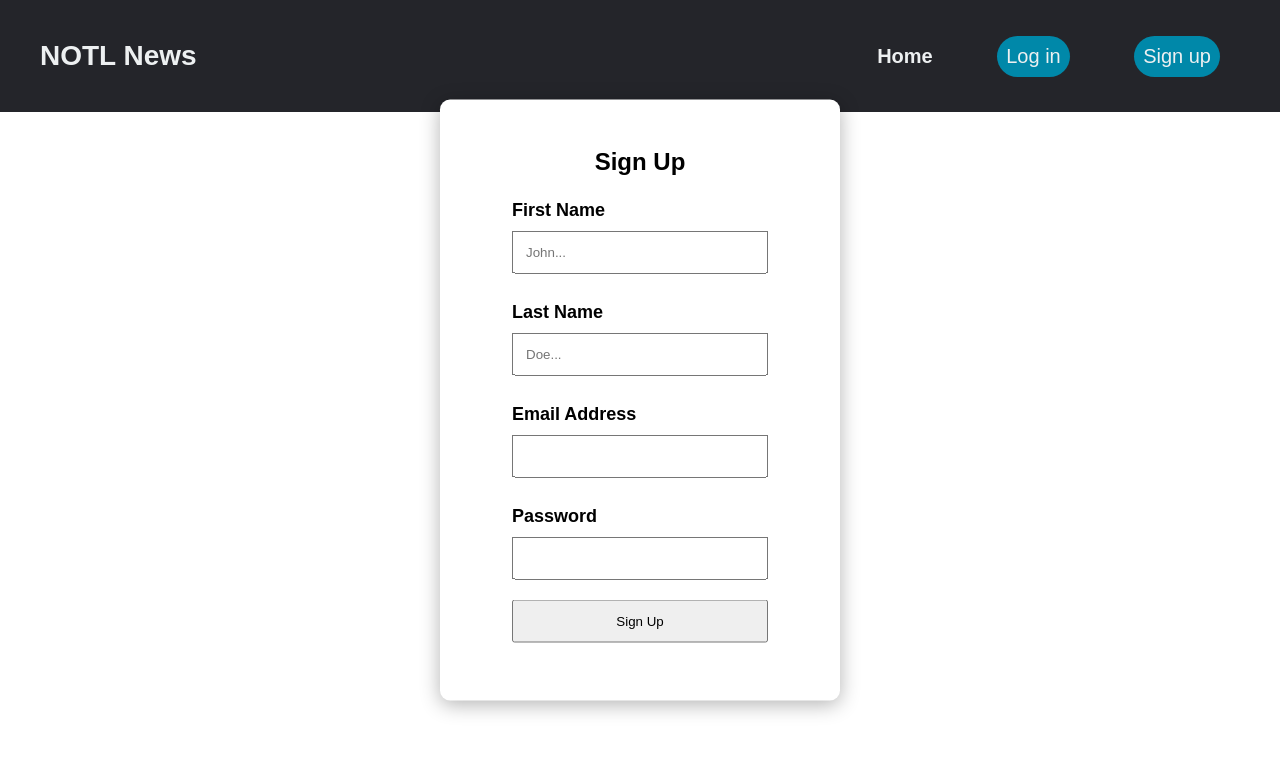
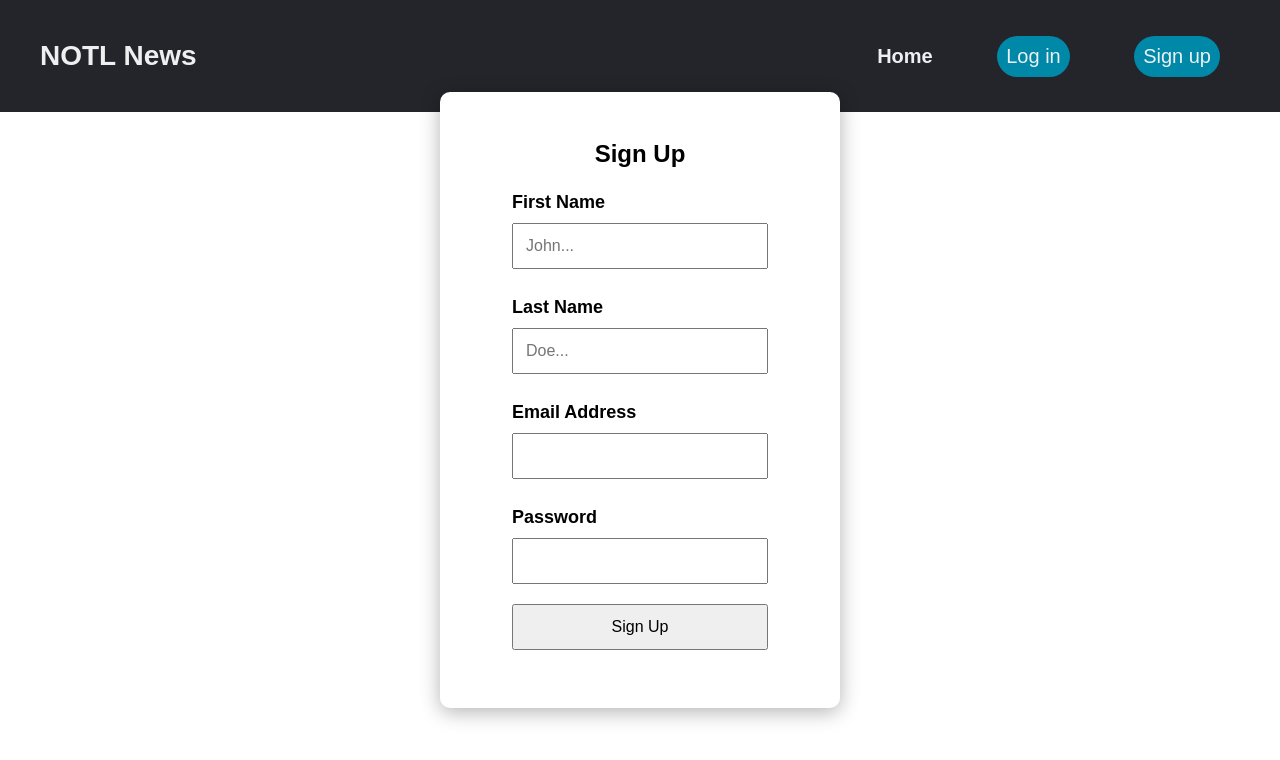
Before and after one commit to yorozc/News-Aggregator, a Flask app: page /signup in a window 1280 px wide. Shown: the top 760 px of the page. Run offline with Flask 3, Linux system fonts and the light colour scheme.

Commit message:
changed font size for input

```diff
--- a/website/static/styles.css
+++ b/website/static/styles.css
@@ -110,6 +110,7 @@ input[type=email], input[type=password], input[type=submit], input[type=text] {
   padding: 12px;
   margin: 10px 0;
   box-sizing: border-box;
+  font-size: 1em;
 }
 
 #btn_login #btn_signup {
--- a/website/static/styles.scss
+++ b/website/static/styles.scss
@@ -126,8 +126,8 @@ input[type=email], input[type=password], input[type=submit], input[type=text]{
     padding: 12px;
     margin: 10px 0;
     box-sizing: border-box;
+    font-size: 1em;
 }
-
 
 #btn_login #btn_signup{
     display: block;
```
Also changed, not shown: 1 other file.
